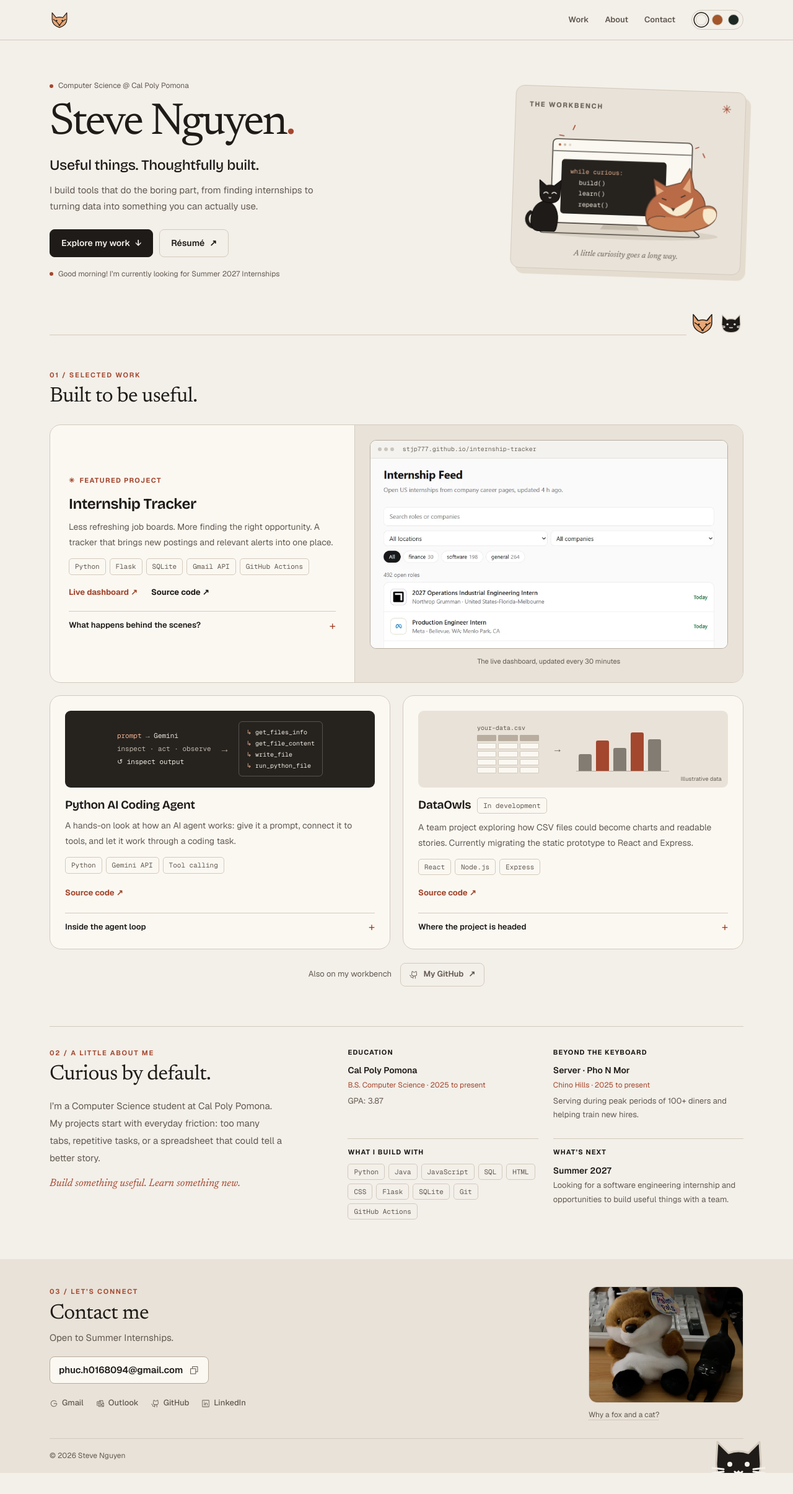
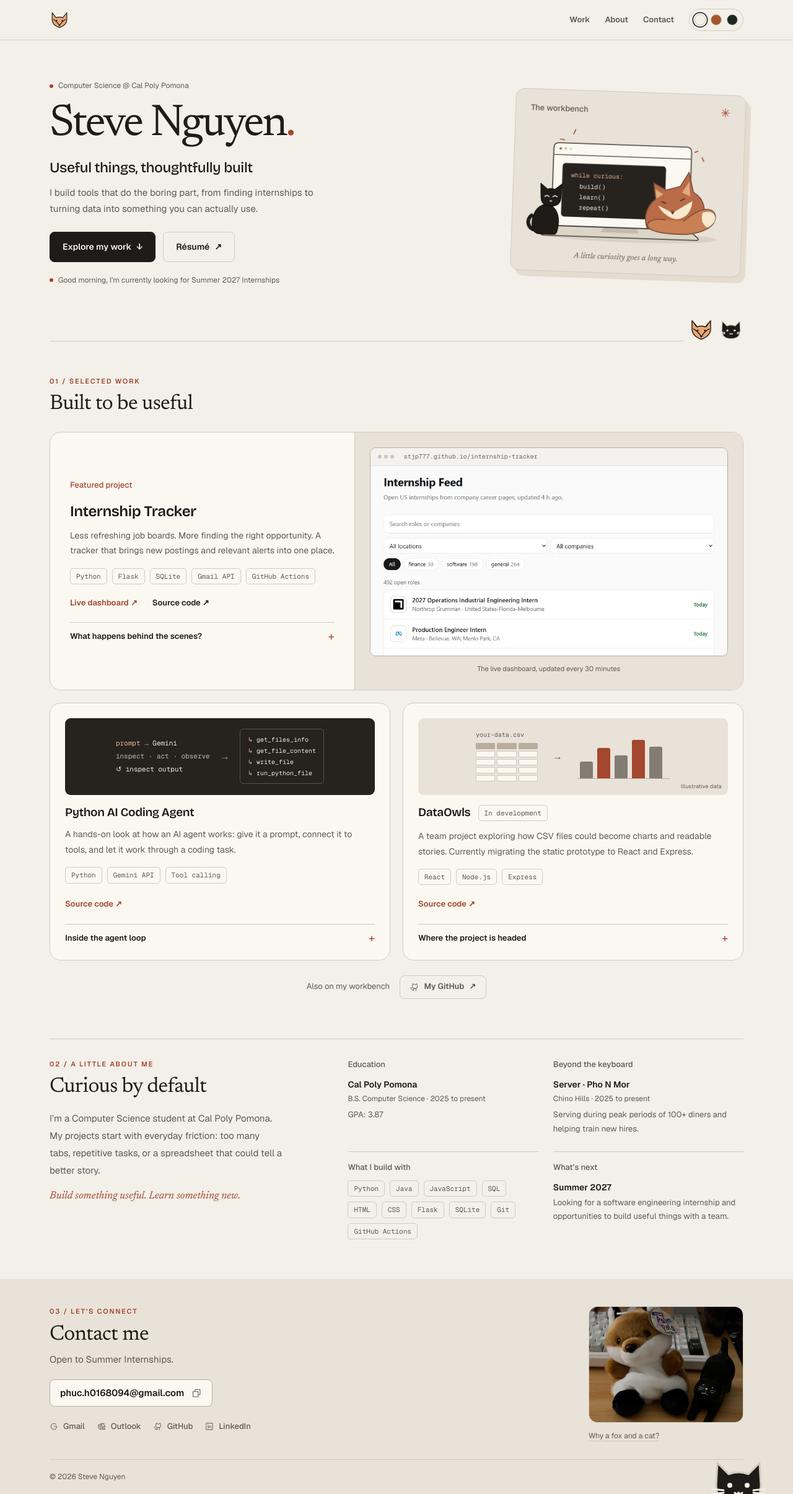
Before and after one commit to stjp777/stjp777.github.io, a plain HTML site: page index.html in a window 1280 px wide. Shown: the whole page at 62% size. Before the commit the page ends 2377 px from the top, so only its background shows below. Drawn offline with Linux system fonts and the light colour scheme.

Commit message:
Polish copy and type: calmer labels, no heading periods, less accent color
Small labels in normal case (numbered section labels stay uppercase), no trailing periods on headings, greeting without an exclamation mark, gray meta lines in About, weights capped at 600, spacing on a 4px grid, smoother workbench hover.

```diff
--- a/index.html
+++ b/index.html
@@ -29,7 +29,7 @@
       document.documentElement.classList.add('js');
     })();
   </script>
-  <link rel="stylesheet" href="styles.css?v=22">
+  <link rel="stylesheet" href="styles.css?v=23">
 </head>
 <body>
   <svg width="0" height="0" style="position:absolute" aria-hidden="true">
@@ -73,7 +73,7 @@
       <div class="hero-copy">
         <p class="eyebrow"><span class="status-dot" aria-hidden="true"></span>Computer Science @ Cal Poly Pomona</p>
         <h1>Steve Nguyen<span class="pop" aria-hidden="true">.</span></h1>
-        <p class="tagline">Useful things. Thoughtfully built.</p>
+        <p class="tagline">Useful things, thoughtfully built</p>
         <p class="lede">I build tools that do the boring part, from finding internships to turning data into something you can actually use.</p>
         <div class="ctas">
           <a class="btn btn-primary" href="#work">Explore my work <span class="arw-down" aria-hidden="true">↓</span></a>
@@ -136,12 +136,12 @@
     <section id="work" class="work wrap" aria-labelledby="work-title">
       <div class="section-head reveal">
         <span class="kicker">01 / Selected work</span>
-        <h2 id="work-title" class="title">Built to be useful.</h2>
+        <h2 id="work-title" class="title">Built to be useful</h2>
       </div>
 
       <article class="card featured reveal">
         <div class="featured-copy">
-          <p class="label"><span aria-hidden="true">✳</span> Featured project</p>
+          <p class="label">Featured project</p>
           <h3>Internship Tracker</h3>
           <p>Less refreshing job boards. More finding the right opportunity. A tracker that brings new postings and relevant alerts into one place.</p>
           <ul class="stack" translate="no" aria-label="Built with">
@@ -216,7 +216,7 @@
     <section id="about" class="about wrap" aria-labelledby="about-title">
       <div class="about-intro reveal">
         <span class="kicker">02 / A little about me</span>
-        <h2 id="about-title" class="title">Curious by default.</h2>
+        <h2 id="about-title" class="title">Curious by default</h2>
         <p>I’m a Computer Science student at Cal Poly Pomona. My projects start with everyday friction: too many tabs, repetitive tasks, or a spreadsheet that could tell a better story.</p>
         <p class="motto">Build something useful. Learn something new.</p>
       </div>
@@ -286,6 +286,6 @@
   <button class="to-top" type="button" aria-label="Back to top"><svg class="ico" aria-hidden="true"><use href="#i-up"/></svg></button>
   <p class="toast" role="status" aria-live="polite"></p>
 
-  <script src="main.js?v=20" defer></script>
+  <script src="main.js?v=23" defer></script>
 </body>
 </html>
--- a/main.js
+++ b/main.js
@@ -5,7 +5,7 @@ const reduceMotion = window.matchMedia('(prefers-reduced-motion: reduce)').match
 const greeting = document.querySelector('.greeting');
 if (greeting) {
   const h = new Date().getHours();
-  greeting.textContent = (h >= 5 && h < 12 ? 'Good morning! ' : h >= 12 && h < 17 ? 'Good afternoon! ' : 'Good evening! ');
+  greeting.textContent = (h >= 5 && h < 12 ? 'Good morning, ' : h >= 12 && h < 17 ? 'Good afternoon, ' : 'Good evening, ');
 }
 
 // Theme switcher: remembers the visitor's pick.
--- a/styles.css
+++ b/styles.css
@@ -51,15 +51,15 @@ img { display: block; max-width: 100%; height: auto; }
 ::selection { background: var(--pop); color: var(--bg); }
 
 .wrap { width: min(1120px, 100% - 2 * clamp(18px, 4vw, 40px)); margin-inline: auto; }
-.skip { position: absolute; left: -999px; top: 8px; background: var(--accent); color: var(--on-accent); padding: 8px 14px; border-radius: 8px; z-index: 40; }
+.skip { position: absolute; left: -999px; top: 8px; background: var(--accent); color: var(--on-accent); padding: 8px 16px; border-radius: 8px; z-index: 40; }
 .skip:focus { left: 16px; }
 .pop { color: var(--pop); }
 .ico { width: 1.1em; height: 1.1em; flex: none; }
 
 /* Shared type pieces */
-.kicker { display: block; font-size: .6875rem; font-weight: 650; letter-spacing: .16em; text-transform: uppercase; color: var(--pop); }
-.kicker-plain { font-size: .6875rem; font-weight: 700; letter-spacing: .16em; text-transform: uppercase; color: var(--muted); }
-.title { font: 400 clamp(1.75rem, 3vw, 2.125rem)/1.2 var(--serif); letter-spacing: -.02em; margin-top: 6px; }
+.kicker { display: block; font-size: .6875rem; font-weight: 600; letter-spacing: .16em; text-transform: uppercase; color: var(--pop); }
+.kicker-plain { font-size: .8125rem; font-weight: 500; color: var(--muted); }
+.title { font: 400 clamp(1.75rem, 3vw, 2.125rem)/1.2 var(--serif); letter-spacing: -.02em; margin-top: 8px; }
 .status-dot { width: 6px; height: 6px; border-radius: 50%; background: var(--pop); flex: none; }
 
 /* Arrows: up-right for links that leave the site, down for the in-page jump */
@@ -69,7 +69,7 @@ a:hover > .arw-down, a:focus-visible > .arw-down { transform: translateY(3px); }
 
 /* Buttons: squared-off corners */
 .btn {
-  display: inline-flex; align-items: center; justify-content: center; gap: 8px; min-height: 44px; padding: 10px 18px;
+  display: inline-flex; align-items: center; justify-content: center; gap: 8px; min-height: 44px; padding: 12px 20px;
   border: 1px solid var(--line); border-radius: 8px; font-weight: 600; font-size: .875rem; text-decoration: none; white-space: nowrap;
   transition: background-color var(--dur) var(--ease), border-color var(--dur) var(--ease), transform .14s var(--ease);
 }
@@ -77,31 +77,31 @@ a:hover > .arw-down, a:focus-visible > .arw-down { transform: translateY(3px); }
 .btn:active { transform: scale(.98); }
 .btn-primary { background: var(--accent); color: var(--on-accent); border-color: var(--accent); }
 .btn-primary:hover { background: var(--accent-hover); border-color: var(--accent-hover); }
-.btn-small { min-height: 38px; padding: 7px 14px; font-size: .8125rem; }
+.btn-small { min-height: 38px; padding: 7px 16px; font-size: .8125rem; }
 
 /* Tags: small squared chips */
-.stack { display: flex; flex-wrap: wrap; gap: 6px; list-style: none; margin: 0; padding: 0; }
+.stack { display: flex; flex-wrap: wrap; gap: 8px; list-style: none; margin: 0; padding: 0; }
 .stack li, .tag-inline {
   font: 400 .6875rem/1.3 var(--mono); padding: 5px 9px; border: 1px solid var(--line); border-radius: 5px; color: var(--muted);
   transition: border-color var(--dur) var(--ease);
 }
-.tag-inline { display: inline-block; vertical-align: middle; margin-left: 6px; letter-spacing: 0; }
+.tag-inline { display: inline-block; vertical-align: middle; margin-left: 8px; letter-spacing: 0; }
 
 /* Header: sticky, and its bottom line is the scroll progress bar */
 .site-header { position: sticky; top: 0; z-index: 30; background: var(--bg); border-bottom: 1px solid var(--line); transition: background-color .35s ease, border-color .35s ease; }
-.nav { display: flex; align-items: center; gap: 26px; height: 64px; }
+.nav { display: flex; align-items: center; gap: 24px; height: 64px; }
 .logo { display: block; margin-right: auto; border-radius: 8px; }
 .logo svg { display: block; overflow: visible; transition: transform .35s cubic-bezier(.3, 1.6, .5, 1); transform-origin: 50% 90%; }
 .logo:hover svg { transform: rotate(-8deg); }
 .blink { transform-box: fill-box; transform-origin: center; }
 .logo:hover .blink, .critter:hover .blink { animation: blink .35s ease; }
 @keyframes blink { 50% { transform: scaleY(.1); } }
-.links { display: flex; gap: 26px; }
+.links { display: flex; gap: 24px; }
 .links a { position: relative; display: inline-flex; align-items: center; min-height: 44px; color: var(--muted); text-decoration: none; font-size: .8125rem; font-weight: 600; transition: color var(--dur) var(--ease); }
 .links a::after { content: ""; position: absolute; left: 0; right: 0; bottom: 9px; height: 1.5px; background: currentColor; opacity: .5; transform: scaleX(0); transform-origin: left; transition: transform var(--dur) var(--ease); }
 .links a:hover { color: var(--text); }
 .links a:hover::after { transform: scaleX(1); }
-.switcher { display: flex; gap: 8px; padding: 6px; border: 1px solid var(--line); border-radius: 999px; }
+.switcher { display: flex; gap: 8px; padding: 8px; border: 1px solid var(--line); border-radius: 999px; }
 .switcher button { width: 18px; height: 18px; padding: 0; border-radius: 50%; cursor: pointer; border: 1px solid var(--line); transition: transform .2s ease; }
 .switcher button:hover { transform: scale(1.12); }
 .switcher [data-set-theme="paper"] { background: #F3EFE9; }
@@ -114,18 +114,18 @@ a:hover > .arw-down, a:focus-visible > .arw-down { transform: translateY(3px); }
 .hero { display: grid; grid-template-columns: minmax(0, 1.35fr) minmax(0, 1fr); align-items: center; gap: 52px; padding-block: 64px 52px; }
 .hero-copy { display: grid; justify-items: start; }
 .eyebrow, .status { display: flex; align-items: center; gap: 8px; color: var(--muted); font-size: .75rem; }
-.eyebrow { margin-bottom: 14px; }
-h1 { font: 400 clamp(2.875rem, 5.8vw, 4.5rem)/1.05 var(--serif); letter-spacing: -.045em; white-space: nowrap; margin-bottom: 14px; }
+.eyebrow { margin-bottom: 16px; }
+h1 { font: 400 clamp(2.875rem, 5.8vw, 4.5rem)/1.05 var(--serif); letter-spacing: -.045em; white-space: nowrap; margin-bottom: 16px; }
 .tagline { font: 500 clamp(1.25rem, 2vw, 1.4375rem)/1.3 var(--display); letter-spacing: -.02em; margin-bottom: 12px; }
 .lede { max-width: 440px; font-size: .9375rem; line-height: 1.75; color: var(--muted); margin-bottom: 24px; }
-.ctas { display: flex; flex-wrap: wrap; gap: 10px; }
-.status { margin-top: 18px; }
+.ctas { display: flex; flex-wrap: wrap; gap: 12px; }
+.status { margin-top: 20px; }
 
 /* The workbench card */
 .workbench {
-  justify-self: end; width: 100%; max-width: 372px; margin: 0; padding: 20px 22px 16px; rotate: 2deg;
+  justify-self: end; width: 100%; max-width: 372px; margin: 0; padding: 20px 24px 16px; rotate: 2deg;
   border: 1px solid var(--line); border-radius: 14px; background: var(--surface); box-shadow: 8px 9px 0 var(--card-shadow);
-  transition: rotate .5s cubic-bezier(.3, 1.4, .5, 1), background-color .35s ease, box-shadow .35s ease;
+  transition: rotate .5s var(--ease), background-color .35s ease, box-shadow .35s ease;
 }
 .workbench:hover { rotate: 0deg; }
 .workbench-top { display: flex; align-items: center; justify-content: space-between; }
@@ -147,7 +147,7 @@ h1 { font: 400 clamp(2.875rem, 5.8vw, 4.5rem)/1.05 var(--serif); letter-spacing:
 .wb-cat-ink { fill: none; stroke: #F3EFE9; stroke-width: 1.4; stroke-linecap: round; }
 
 /* Divider with the fox and cat sitting on the line */
-.divider { display: flex; align-items: flex-end; gap: 6px; }
+.divider { display: flex; align-items: flex-end; gap: 8px; }
 .rule { flex: 1; height: 1px; background: var(--line); }
 .critter { display: block; overflow: visible; transform-origin: 50% 90%; transition: rotate .35s cubic-bezier(.3, 1.6, .5, 1); }
 .fox:hover { rotate: -8deg; }
@@ -171,12 +171,12 @@ h1 { font: 400 clamp(2.875rem, 5.8vw, 4.5rem)/1.05 var(--serif); letter-spacing:
 }
 .card:hover, .card:focus-within { background: var(--card-hover); border-color: var(--line-hover); }
 .card:hover .stack li { border-color: var(--line-hover); }
-.card h3 { font: 650 1.1875rem/1.25 var(--display); letter-spacing: -.02em; margin: 16px 0 10px; }
+.card h3 { font: 600 1.1875rem/1.25 var(--display); letter-spacing: -.02em; margin: 16px 0 12px; }
 .card > p, .featured-copy > p:not(.label):not(.card-links) { font-size: .875rem; color: var(--muted); line-height: 1.75; }
-.card .stack { margin: 14px 0 18px; }
-.label { display: flex; align-items: center; gap: 7px; color: var(--pop); font-size: .6875rem; font-weight: 700; letter-spacing: .12em; text-transform: uppercase; }
-.card-links { display: flex; gap: 22px; align-items: center; }
-.card-links a { font-size: .8125rem; font-weight: 700; text-decoration: none; transition: color var(--dur) var(--ease); }
+.card .stack { margin: 16px 0 20px; }
+.label { display: flex; align-items: center; gap: 7px; color: var(--pop); font-size: .8125rem; font-weight: 500; }
+.card-links { display: flex; gap: 24px; align-items: center; }
+.card-links a { font-size: .8125rem; font-weight: 600; text-decoration: none; transition: color var(--dur) var(--ease); }
 .card-links a:first-child, .card-links a:hover { color: var(--pop); }
 .push { margin-top: auto; }
 
@@ -187,21 +187,21 @@ h1 { font: 400 clamp(2.875rem, 5.8vw, 4.5rem)/1.05 var(--serif); letter-spacing:
 .more summary::after { content: "+"; color: var(--pop); font-size: 1.125rem; font-weight: 400; line-height: 1; }
 .more[open] summary::after { content: "−"; }
 .more summary:hover { color: var(--pop); }
-.more p, .more ul { color: var(--muted); line-height: 1.75; margin: 10px 0 0; }
-.more ul { padding-left: 18px; }
+.more p, .more ul { color: var(--muted); line-height: 1.75; margin: 12px 0 0; }
+.more ul { padding-left: 20px; }
 .more li + li { margin-top: 5px; }
 .more[open] > :not(summary) { animation: egg .3s var(--ease); }
 
 /* Featured project: copy on the left, framed screenshot on the right */
 .featured { display: grid; grid-template-columns: minmax(0, .9fr) minmax(0, 1.15fr); padding: 0; overflow: hidden; }
-.featured-copy { padding: 30px; display: flex; flex-direction: column; justify-content: center; }
-.featured h3 { font-size: 1.5rem; margin-top: 14px; }
+.featured-copy { padding: 32px; display: flex; flex-direction: column; justify-content: center; }
+.featured h3 { font-size: 1.5rem; margin-top: 16px; }
 .featured-shot { display: flex; flex-direction: column; justify-content: center; background: var(--surface); border-left: 1px solid var(--line); padding: 24px; transition: background-color var(--dur) var(--ease); }
 .featured:hover .featured-shot { background: var(--surface-hover); }
 .frame { display: block; border: 1px solid var(--line-hover); border-radius: 10px; overflow: hidden; background: #fafafa; text-decoration: none; }
 .frame-bar { display: flex; align-items: center; gap: 4px; padding: 9px 12px; border-bottom: 1px solid #e3e1dc; background: #f4f2ee; }
 .frame-bar i { width: 6px; height: 6px; border-radius: 50%; background: #c9c5bc; }
-.frame-url { margin-left: 10px; font: 400 .625rem/1 var(--mono); color: #6b665e; }
+.frame-url { margin-left: 12px; font: 400 .625rem/1 var(--mono); color: #6b665e; }
 .frame img { width: 100%; aspect-ratio: 885 / 470; object-fit: cover; object-position: top; transition: transform .6s cubic-bezier(.16, 1, .3, 1); }
 .frame:hover img { transform: scale(1.02); }
 [data-theme="night"] .frame img, [data-theme="night"] .frame-bar { filter: brightness(.86); }
@@ -211,7 +211,7 @@ h1 { font: 400 clamp(2.875rem, 5.8vw, 4.5rem)/1.05 var(--serif); letter-spacing:
 .row { display: grid; grid-template-columns: 1fr 1fr; gap: 20px; margin-top: 20px; }
 .art { height: 124px; border-radius: 9px; display: flex; align-items: center; justify-content: center; position: relative; overflow: hidden; }
 .art-arrow { font-size: 1rem; color: var(--muted); }
-.art-agent { background: var(--deep); gap: 14px; padding: 16px; }
+.art-agent { background: var(--deep); gap: 16px; padding: 16px; }
 .art-agent .art-arrow { color: #A9A398; }
 .agent-loop { font: 400 .6875rem/1.9 var(--mono); color: #BDB7AB; }
 .agent-loop strong { color: #EEB291; font-weight: 400; }
@@ -219,10 +219,10 @@ h1 { font: 400 clamp(2.875rem, 5.8vw, 4.5rem)/1.05 var(--serif); letter-spacing:
 .agent-tools { display: grid; gap: 3px; padding: 9px 12px; border: 1px solid rgb(255 255 255 / .22); border-radius: 6px; font: 400 .625rem/1.5 var(--mono); color: #EFEADF; }
 .agent-tools div::before { content: "↳ "; color: #EEB291; }
 .agent-tools div { white-space: nowrap; }
-.art-data { background: var(--surface); gap: 22px; padding: 18px 24px; transition: background-color var(--dur) var(--ease); }
+.art-data { background: var(--surface); gap: 24px; padding: 20px 24px; transition: background-color var(--dur) var(--ease); }
 .card:hover .art-data { background: var(--surface-hover); }
 .csv { width: 100px; flex: none; }
-.csv-name { font: 400 .625rem/1 var(--mono); color: var(--muted); margin-bottom: 6px; }
+.csv-name { font: 400 .625rem/1 var(--mono); color: var(--muted); margin-bottom: 8px; }
 .csv-grid { display: grid; grid-template-columns: repeat(3, 1fr); gap: 3px; }
 .csv-grid i { height: 10px; border-radius: 1px; background: var(--card); border: 1px solid var(--line); }
 .csv-grid i:nth-child(-n+3) { background: var(--line-hover); border-color: var(--line-hover); }
@@ -231,43 +231,43 @@ h1 { font: 400 clamp(2.875rem, 5.8vw, 4.5rem)/1.05 var(--serif); letter-spacing:
 .bars i:nth-child(2n) { background: var(--pop); opacity: 1; }
 .art-note { position: absolute; bottom: 6px; right: 10px; font-size: .5625rem; color: var(--muted); letter-spacing: .02em; }
 
-.bench { display: flex; align-items: center; justify-content: center; gap: 14px; padding-top: 22px; font-size: .8125rem; color: var(--muted); }
+.bench { display: flex; align-items: center; justify-content: center; gap: 16px; padding-top: 24px; font-size: .8125rem; color: var(--muted); }
 
 /* About */
-.about { display: grid; grid-template-columns: minmax(0, .85fr) minmax(0, 1.3fr); gap: 64px; margin-top: 64px; padding-top: 34px; border-top: 1px solid var(--line); }
+.about { display: grid; grid-template-columns: minmax(0, .85fr) minmax(0, 1.3fr); gap: 64px; margin-top: 64px; padding-top: 32px; border-top: 1px solid var(--line); }
 .about-intro p { font-size: .9375rem; color: var(--muted); line-height: 1.85; margin-top: 16px; }
 .about-intro .motto { font: italic 400 1.0625rem/1.5 var(--serif); color: var(--pop); }
-.facts { display: grid; grid-template-columns: 1fr 1fr; gap: 26px 24px; align-content: start; }
-.fact:nth-child(n+3) { border-top: 1px solid var(--line); padding-top: 14px; }
-.fact h3 { font: 700 .6875rem/1.4 "Geist", sans-serif; letter-spacing: .1em; text-transform: uppercase; margin-bottom: 10px; }
+.facts { display: grid; grid-template-columns: 1fr 1fr; gap: 24px 24px; align-content: start; }
+.fact:nth-child(n+3) { border-top: 1px solid var(--line); padding-top: 16px; }
+.fact h3 { font: 500 .8125rem/1.4 "Geist", sans-serif; color: var(--muted); margin-bottom: 12px; }
 .fact strong { display: block; font-size: .875rem; font-weight: 600; margin-bottom: 2px; }
 .fact p { font-size: .8125rem; line-height: 1.75; color: var(--muted); }
-.fact .fact-meta { font-size: .75rem; color: var(--pop); margin-bottom: 4px; }
+.fact .fact-meta { font-size: .75rem; color: var(--muted); margin-bottom: 4px; }
 
 /* Contact: everything in one compact block */
 .contact { margin-top: 64px; background: var(--surface); position: relative; overflow: hidden; transition: background-color .35s ease; }
 .contact-grid { display: grid; grid-template-columns: minmax(0, 1fr) minmax(0, 250px); align-items: start; gap: 48px; padding-block: 44px 28px; }
 .contact-copy { display: grid; justify-items: start; }
-.contact-note { color: var(--muted); font-size: .9375rem; margin: 6px 0 18px; }
+.contact-note { color: var(--muted); font-size: .9375rem; margin: 8px 0 20px; }
 .email-copy {
-  display: grid; place-items: center; min-height: 44px; padding: 8px 14px; border: 1px solid var(--line-hover); border-radius: 8px;
+  display: grid; place-items: center; min-height: 44px; padding: 8px 16px; border: 1px solid var(--line-hover); border-radius: 8px;
   background: var(--card); color: var(--text); font: 600 .9375rem/1.2 "Geist", sans-serif; cursor: copy;
   transition: background-color var(--dur) var(--ease), border-color var(--dur) var(--ease);
 }
 .email-copy:hover { background: var(--card-hover); border-color: var(--text); }
-.email-copy > span { grid-area: 1 / 1; display: inline-flex; align-items: center; gap: 10px; transition: opacity .2s var(--ease), scale .2s var(--ease); }
+.email-copy > span { grid-area: 1 / 1; display: inline-flex; align-items: center; gap: 12px; transition: opacity .2s var(--ease), scale .2s var(--ease); }
 .email-text .ico { color: var(--muted); }
-.email-done { color: var(--pop); font-weight: 700; opacity: 0; scale: .9; }
+.email-done { color: var(--pop); font-weight: 600; opacity: 0; scale: .9; }
 .email-copy.copied { background: var(--accent); border-color: var(--accent); }
 .email-copy.copied .email-text { opacity: 0; }
 .email-copy.copied .email-done { opacity: 1; scale: 1; color: var(--on-accent); }
 .footer-links { display: flex; flex-wrap: wrap; gap: 8px 20px; list-style: none; margin: 16px 0 0; padding: 0; font-size: .8125rem; }
-.footer-links a { position: relative; display: inline-flex; align-items: center; gap: 6px; min-height: 32px; color: var(--muted); font-weight: 500; text-decoration: none; transition: color var(--dur) var(--ease); }
+.footer-links a { position: relative; display: inline-flex; align-items: center; gap: 8px; min-height: 32px; color: var(--muted); font-weight: 500; text-decoration: none; transition: color var(--dur) var(--ease); }
 .footer-links a::after { content: ""; position: absolute; left: 0; right: 0; bottom: 4px; height: 1px; background: currentColor; transform: scaleX(0); transform-origin: left; transition: transform var(--dur) var(--ease); }
 .footer-links a:hover { color: var(--text); }
 .footer-links a:hover::after { transform: scaleX(1); }
 .footer-links .ico { width: 14px; height: 14px; }
-.contact-figure { margin: 0; display: grid; gap: 10px; }
+.contact-figure { margin: 0; display: grid; gap: 12px; }
 .contact-photo { width: 100%; aspect-ratio: 4 / 3; object-fit: cover; object-position: 50% 60%; border-radius: 14px; border: 1px solid var(--line); }
 /* Easter egg under the photo */
 .egg summary {
@@ -332,7 +332,7 @@ h1 { font: 400 clamp(2.875rem, 5.8vw, 4.5rem)/1.05 var(--serif); letter-spacing:
   .hero { gap: 28px; }
   .workbench { max-width: 310px; }
   .featured-copy { padding: 24px; }
-  .featured-shot { padding: 18px; }
+  .featured-shot { padding: 20px; }
   .about { gap: 36px; }
   .art-agent { gap: 9px; padding: 12px; }
   .art-data { gap: 12px; padding: 16px; }
@@ -348,7 +348,7 @@ h1 { font: 400 clamp(2.875rem, 5.8vw, 4.5rem)/1.05 var(--serif); letter-spacing:
   .featured { grid-template-columns: 1fr; }
   .featured-shot { border-left: 0; border-top: 1px solid var(--line); }
   .row { grid-template-columns: 1fr; gap: 16px; }
-  .bench { flex-direction: column; gap: 10px; }
+  .bench { flex-direction: column; gap: 12px; }
   .about { grid-template-columns: 1fr; gap: 28px; margin-top: 44px; padding-top: 28px; }
   .contact { margin-top: 44px; }
   .contact-grid { grid-template-columns: 1fr; gap: 28px; padding-block: 36px 24px; }
@@ -359,9 +359,9 @@ h1 { font: 400 clamp(2.875rem, 5.8vw, 4.5rem)/1.05 var(--serif); letter-spacing:
 @media (max-width: 430px) {
   .links a:first-child { display: none; }
   .facts { grid-template-columns: 1fr; }
-  .fact:nth-child(2) { border-top: 1px solid var(--line); padding-top: 14px; }
-  .email-copy { font-size: .875rem; padding-inline: 10px; }
-  .art-agent { gap: 8px; padding: 10px; }
+  .fact:nth-child(2) { border-top: 1px solid var(--line); padding-top: 16px; }
+  .email-copy { font-size: .875rem; padding-inline: 12px; }
+  .art-agent { gap: 8px; padding: 12px; }
   .art-agent .art-arrow { display: none; }
   .agent-loop, .agent-tools { font-size: .5625rem; }
   .agent-tools { padding: 8px 9px; }
```
